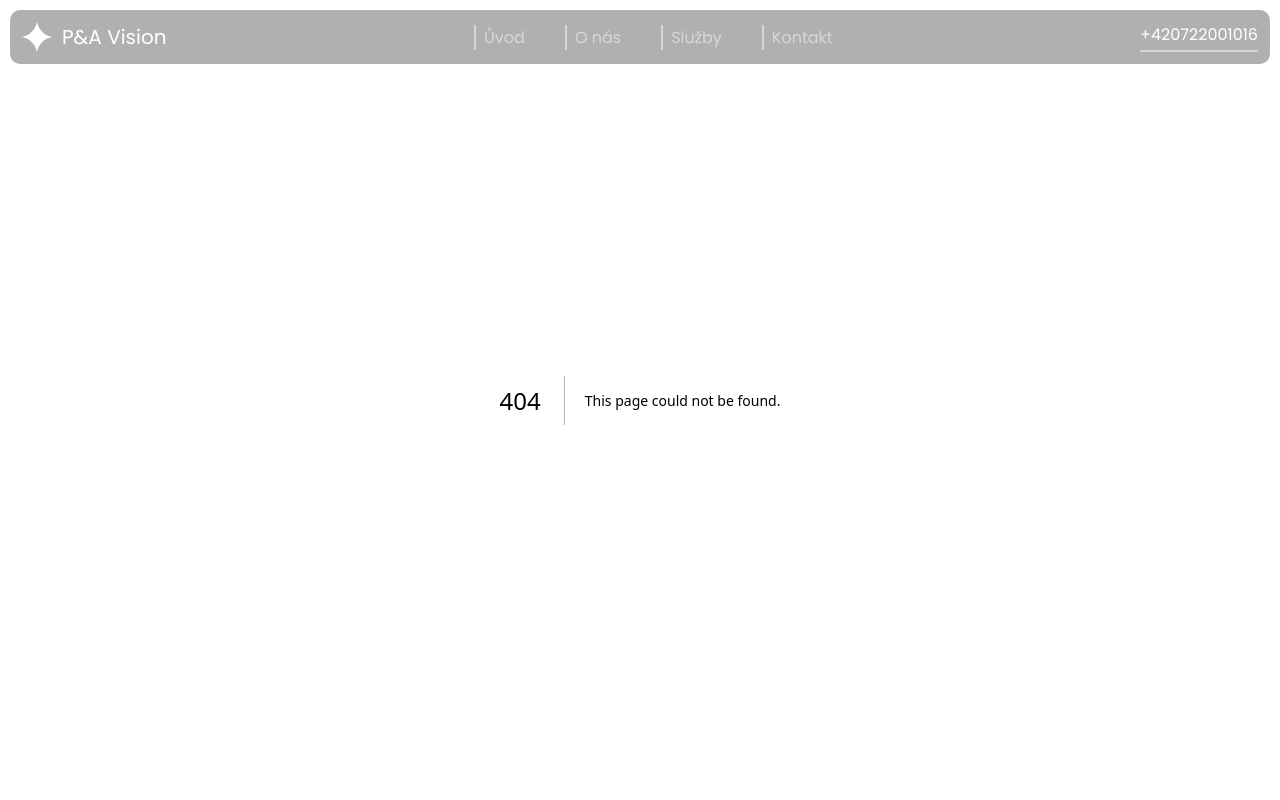
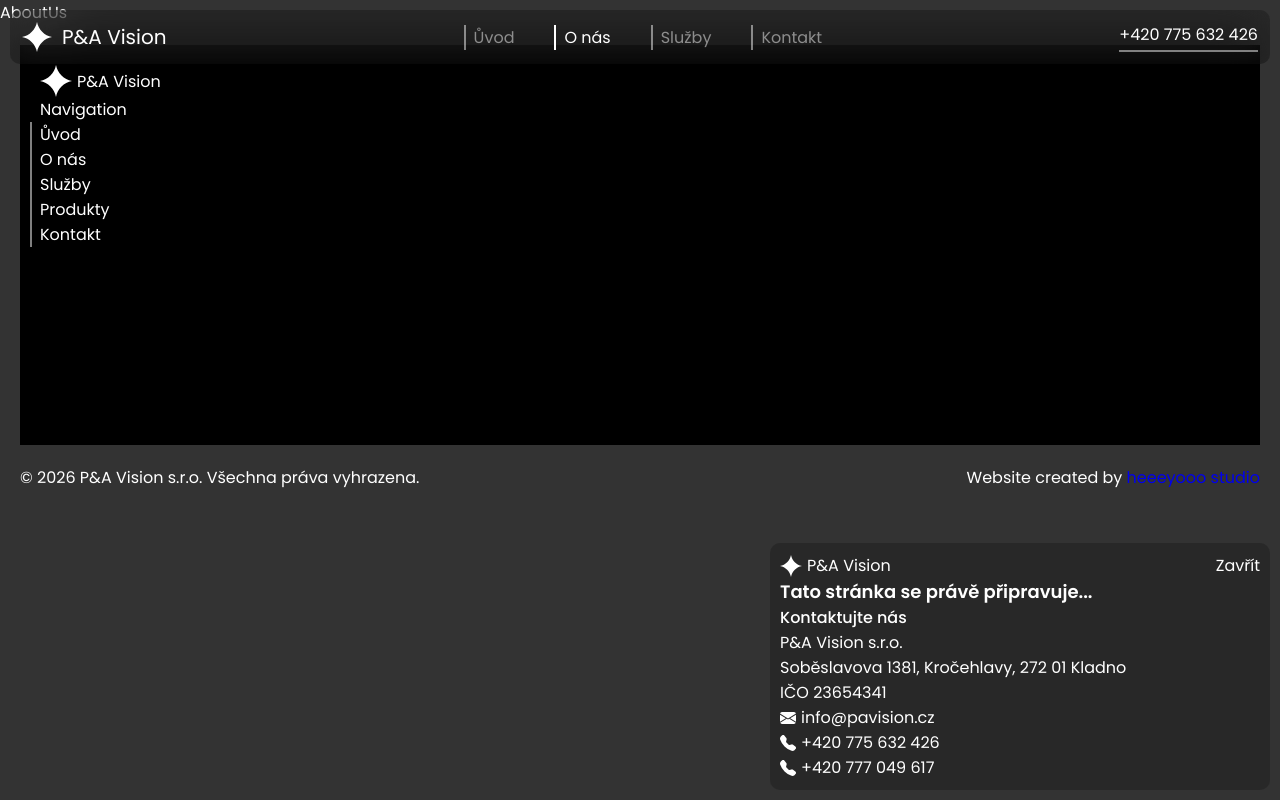
Before and after one commit to stepandordiai/pavision, a Next.js app: page /o-nas in a window 1280 px wide. Before the commit this address had no page. Shown: the top 800 px of the page. Built offline with nearby package versions, Linux system fonts and the light colour scheme.

Commit message:
feat: update Header, Banner and add pages

```diff
--- a/src/app/components/Banner/Banner.scss
+++ b/src/app/components/Banner/Banner.scss
@@ -4,13 +4,14 @@
 	bottom: 10px;
 	right: 10px;
 	padding: 10px;
-	-webkit-backdrop-filter: blur(10px);
-	backdrop-filter: blur(10px);
-	background: rgba(255, 255, 255, 0.2);
+	-webkit-backdrop-filter: blur(25px);
+	backdrop-filter: blur(25px);
+	background: rgba(0, 0, 0, 0.2);
 	width: min(calc(100% - 20px), 500px);
 	color: #fff;
 	display: flex;
 	flex-direction: column;
+	border-radius: 10px;
 	transform: translateX(calc(100% + 20px));
 	opacity: 0;
 	transition: all 0.4s ease;
@@ -31,3 +32,10 @@
 	align-items: center;
 	gap: 5px;
 }
+
+.banner__link {
+	display: flex;
+	justify-content: flex-start;
+	align-items: center;
+	gap: 5px;
+}
--- a/src/app/components/Banner/Banner.tsx
+++ b/src/app/components/Banner/Banner.tsx
@@ -2,6 +2,8 @@
 
 import { useEffect, useState } from "react";
 import "./Banner.scss";
+import EnvelopeIcon from "@/app/icons/EnvelopeIcon";
+import TelIcon from "@/app/icons/TelIcon";
 
 const Banner = () => {
 	const [bannerVisible, setBannerVisible] = useState(false);
@@ -56,6 +58,18 @@ const Banner = () => {
 			<p>
 				IČO <button>23654341</button>
 			</p>
+			<a className="banner__link" href="mailto:info@pavision.cz">
+				<EnvelopeIcon />
+				<span>info@pavision.cz</span>
+			</a>
+			<a className="banner__link" href="tel:+420775632426">
+				<TelIcon />
+				<span>+420 775 632 426</span>
+			</a>
+			<a className="banner__link" href="tel:+420777049617">
+				<TelIcon />
+				<span>+420 777 049 617</span>
+			</a>
 		</div>
 	);
 };
--- a/src/app/components/layout/Header/Header.scss
+++ b/src/app/components/layout/Header/Header.scss
@@ -4,9 +4,9 @@
 	left: 10px;
 	right: 10px;
 	z-index: 999;
-	-webkit-backdrop-filter: blur(10px);
-	backdrop-filter: blur(10px);
-	background: rgba(0, 0, 0, 0.311);
+	-webkit-backdrop-filter: blur(25px);
+	backdrop-filter: blur(25px);
+	background: rgba(0, 0, 0, 0.2);
 	border-radius: 10px;
 	transition: all 0.5s;
 }
@@ -73,6 +73,14 @@
 		&::after {
 			transform: scaleY(1);
 		}
+	}
+}
+
+.header-nav__link--active {
+	color: #fff;
+
+	&::after {
+		transform: scaleY(1);
 	}
 }
 
@@ -222,6 +230,14 @@
 	}
 }
 
+.menu-nav__link--active {
+	color: #fff;
+
+	&::after {
+		transform: scaleY(1);
+	}
+}
+
 @media screen and (width < 800px) {
 	.header-nav {
 		display: none;
--- a/src/app/components/layout/Header/Header.tsx
+++ b/src/app/components/layout/Header/Header.tsx
@@ -1,13 +1,15 @@
 "use client";
 
 import { useEffect, useState } from "react";
+import Link from "next/link";
+import { usePathname } from "next/navigation";
 import "./Header.scss";
-import Image from "next/image";
-import Link from "next/link";
 
 const Header = () => {
 	const [calcRotation, setCalRotation] = useState(0);
 	const [headerActive, setHeaderActive] = useState(false);
+
+	const pathname = usePathname();
 
 	useEffect(() => {
 		const changeHeader = () => {
@@ -62,21 +64,33 @@ const Header = () => {
 					<span>P&A Vision</span>
 				</a>
 				<nav className="header-nav">
-					<Link className="header-nav__link" href="/">
+					<Link
+						className={`header-nav__link ${pathname === "/" ? "header-nav__link--active" : ""}`}
+						href="/"
+					>
 						Ůvod
 					</Link>
-					<Link className="header-nav__link" href="/o-nas">
+					<Link
+						className={`header-nav__link ${pathname === "/o-nas" ? "header-nav__link--active" : ""}`}
+						href="/o-nas"
+					>
 						O nás
 					</Link>
-					<Link className="header-nav__link" href="/sluzby">
+					<Link
+						className={`header-nav__link ${pathname === "/sluzby" ? "header-nav__link--active" : ""}`}
+						href="/sluzby"
+					>
 						Služby
 					</Link>
-					<Link className="header-nav__link" href="/kontakt">
+					<Link
+						className={`header-nav__link ${pathname === "/kontakt" ? "header-nav__link--active" : ""}`}
+						href="/kontakt"
+					>
 						Kontakt
 					</Link>
 				</nav>
-				<a className="header__link" href="">
-					+420722001016
+				<a className="header__link" href="tel:+420775632426">
+					+420 775 632 426
 				</a>
 				<button
 					onClick={toggleMenu}
@@ -89,16 +103,28 @@ const Header = () => {
 			</div>
 			<div className={`menu ${menuOpen ? "menu--active" : ""}`}>
 				<nav className="menu-nav">
-					<Link className="menu-nav__link" href="/">
+					<Link
+						className={`menu-nav__link ${pathname === "/" ? "menu-nav__link--active" : ""}`}
+						href="/"
+					>
 						Ůvod
 					</Link>
-					<Link className="menu-nav__link" href="/o-nas">
+					<Link
+						className={`menu-nav__link ${pathname === "/o-nas" ? "menu-nav__link--active" : ""}`}
+						href="/o-nas"
+					>
 						O nás
 					</Link>
-					<Link className="menu-nav__link" href="/sluzby">
+					<Link
+						className={`menu-nav__link ${pathname === "/sluzby" ? "menu-nav__link--active" : ""}`}
+						href="/sluzby"
+					>
 						Služby
 					</Link>
-					<Link className="menu-nav__link" href="/kontakt">
+					<Link
+						className={`menu-nav__link ${pathname === "/kontakt" ? "menu-nav__link--active" : ""}`}
+						href="/kontakt"
+					>
 						Kontakt
 					</Link>
 				</nav>
--- /dev/null
+++ b/src/app/icons/EnvelopeIcon.tsx
@@ -0,0 +1,16 @@
+const EnvelopeIcon = ({ size = 16 }) => {
+	return (
+		<svg
+			xmlns="http://www.w3.org/2000/svg"
+			width={size}
+			height={size}
+			fill="currentColor"
+			className="bi bi-envelope-fill"
+			viewBox="0 0 16 16"
+		>
+			<path d="M.05 3.555A2 2 0 0 1 2 2h12a2 2 0 0 1 1.95 1.555L8 8.414zM0 4.697v7.104l5.803-3.558zM6.761 8.83l-6.57 4.027A2 2 0 0 0 2 14h12a2 2 0 0 0 1.808-1.144l-6.57-4.027L8 9.586zm3.436-.586L16 11.801V4.697z" />
+		</svg>
+	);
+};
+
+export default EnvelopeIcon;
--- /dev/null
+++ b/src/app/icons/TelIcon.tsx
@@ -0,0 +1,19 @@
+const TelIcon = ({ size = 16 }) => {
+	return (
+		<svg
+			xmlns="http://www.w3.org/2000/svg"
+			width={size}
+			height={size}
+			fill="currentColor"
+			className="bi bi-telephone-fill"
+			viewBox="0 0 16 16"
+		>
+			<path
+				fillRule="evenodd"
+				d="M1.885.511a1.745 1.745 0 0 1 2.61.163L6.29 2.98c.329.423.445.974.315 1.494l-.547 2.19a.68.68 0 0 0 .178.643l2.457 2.457a.68.68 0 0 0 .644.178l2.189-.547a1.75 1.75 0 0 1 1.494.315l2.306 1.794c.829.645.905 1.87.163 2.611l-1.034 1.034c-.74.74-1.846 1.065-2.877.702a18.6 18.6 0 0 1-7.01-4.42 18.6 18.6 0 0 1-4.42-7.009c-.362-1.03-.037-2.137.703-2.877z"
+			/>
+		</svg>
+	);
+};
+
+export default TelIcon;
--- /dev/null
+++ b/src/app/kontakt/page.tsx
@@ -0,0 +1,5 @@
+import "./Contact.scss";
+
+export default function Contact() {
+	return <div>Contact</div>;
+}
--- /dev/null
+++ b/src/app/o-nas/page.tsx
@@ -0,0 +1,5 @@
+import "./AboutUs.scss";
+
+export default function AboutUs() {
+	return <div>AboutUs</div>;
+}
--- /dev/null
+++ b/src/app/sluzby/page.tsx
@@ -0,0 +1,5 @@
+import "./Services.scss";
+
+export default function Services() {
+	return <div>Services</div>;
+}
```
Also changed, not shown: src/app/kontakt/Contact.scss (added), src/app/o-nas/AboutUs.scss (added), src/app/sluzby/Services.scss (added).
